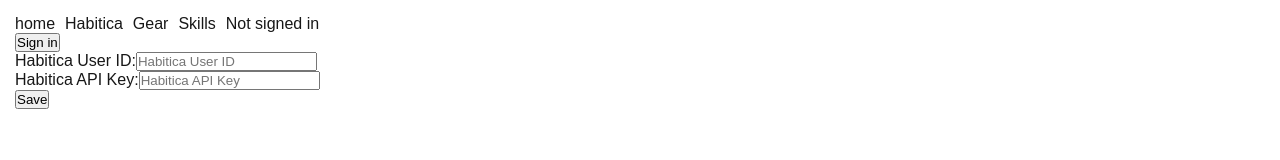
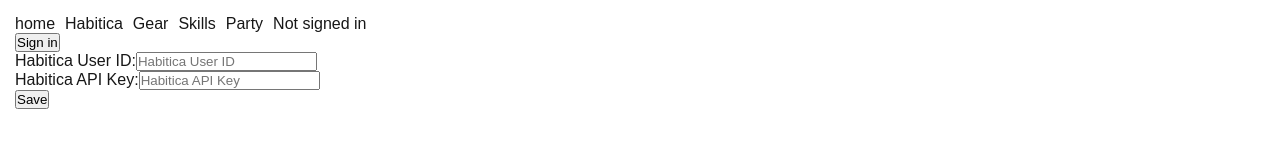
Before and after one commit to EfrainAD/Habiticia_Invocations_WEB, a Next.js app: page / in a window 1280 px wide. Shown: the top 160 px of the page. Built offline with nearby package versions, Linux system fonts and the light colour scheme; no server answers.

Commit message:
Add a link to a page called party in the navbar

```diff
--- a/app/components/NavMenu.js
+++ b/app/components/NavMenu.js
@@ -14,6 +14,7 @@
          <Link href={'/habitica'}>Habitica</Link>
          <Link href={'/gear'}>Gear</Link>
          <Link href={'/skills'}>Skills</Link>
+         <Link href={'/party'}>Party</Link>
          <AuthButton />
          {isHabiticaAuth ? 'Habitica Auth is Set' : <HabiticaForm />}
       </>
```
